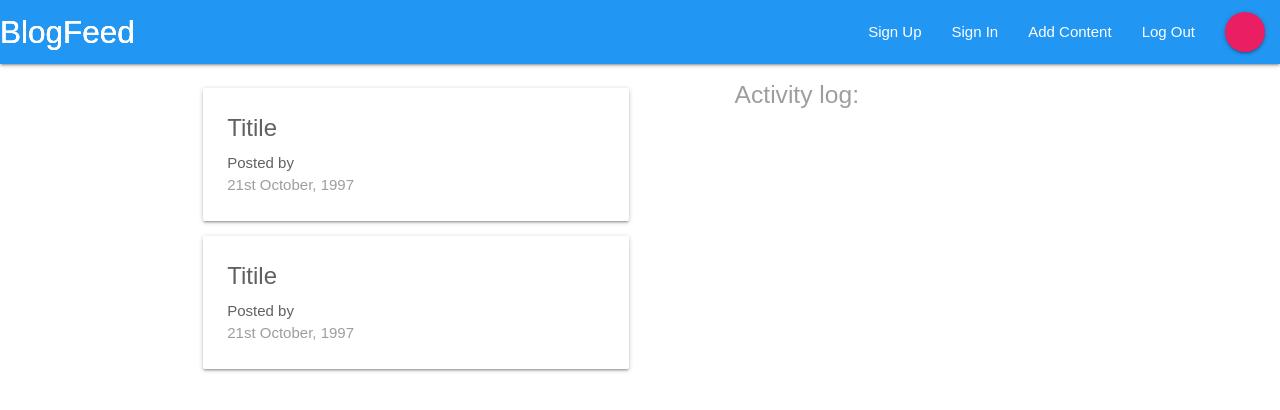
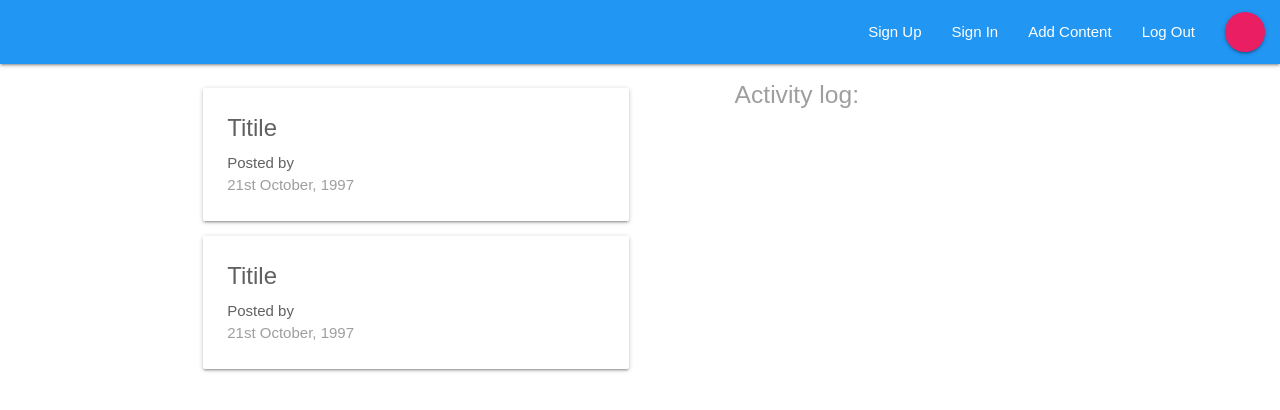
Before and after one commit to arghac14/BlogFeed, a React (Create React App) app: page / in a window 1280 px wide. Shown: the top 410 px of the page. Built offline with nearby package versions, Linux system fonts and the light colour scheme.

Commit message:
updated navbar

```diff
--- a/src/components/layout/Navbar.js
+++ b/src/components/layout/Navbar.js
@@ -6,7 +6,7 @@ const Navbar=()=>{
     return(
         <div className="navbar">
         <nav className="nav-wrapper blue darken -5">
-            <Link to='/' className="brand-logo"> BlogFeed</Link>
+
 
         <SignedIn/>
         <SignedOut/>
--- a/src/components/layout/SignedIn.js
+++ b/src/components/layout/SignedIn.js
@@ -5,7 +5,7 @@ const SignedIn=()=>{
     return(
         <div className="navbar">
         <nav className="nav-wrapper blue darken -5">
-            <Link to='/' className="brand-logo"> BlogFeed</Link>
+            {/* <Link to='/' className="brand-logo"> BlogFeed</Link> */}
             <ul className="right">
                 <li><NavLink to='/createproject'>Add Content</NavLink></li>
                 <li><NavLink to='/'>Log Out</NavLink></li>
--- a/src/components/layout/SignedOut.js
+++ b/src/components/layout/SignedOut.js
@@ -5,7 +5,7 @@ const SignedOut=()=>{
     return(
         <div className="navbar">
         <nav className="nav-wrapper blue darken -5">
-            <Link to='/' className="brand-logo"> BlogFeed</Link>
+            {/* <Link to='/' className="brand-logo"> BlogFeed</Link> */}
             <ul className="right">
                 <li><NavLink to='/signup'>Sign Up</NavLink></li>
                 <li><NavLink to='/signin'>Sign In</NavLink></li>
```
